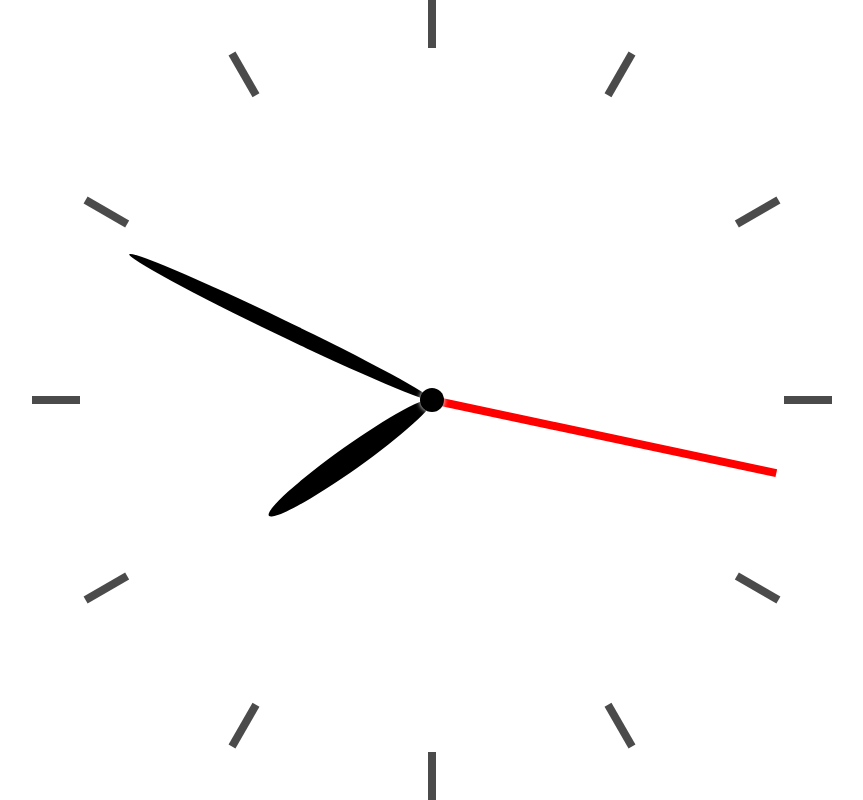
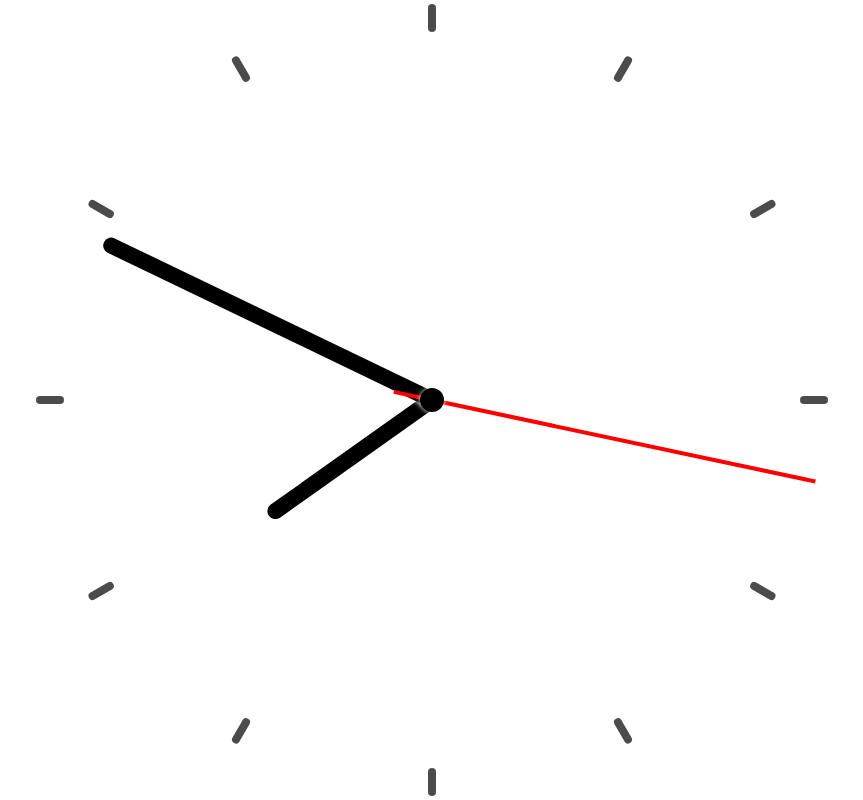
Before and after one commit to varun-seth/clock, a plain HTML site: page index.html in a window 1280 px wide. Shown: the whole page, without its empty margins (208-1071 px from the left). Drawn offline with Linux system fonts and the light colour scheme.

Commit message:
new style and toggle option

```diff
--- a/index.html
+++ b/index.html
@@ -3,12 +3,13 @@
   <head>
     <link rel="manifest" href="manifest.webmanifest" />
     <link rel="stylesheet" href="style.css" />
+    <link rel="stylesheet" href="style-flat.css" />
     <title>Clock</title>
     <link rel="icon" href="assets/icon.png" type="image/png" />
     <link rel="apple-touch-icon" href="assets/icon-flat.png" />
   </head>
   <meta name="color-scheme" content="light dark" />
-  <body>
+  <body id="theme-container">
     <div id="clockContainer">
       <div id="center"></div>
       <div id="hour"></div>
--- a/script.js
+++ b/script.js
@@ -44,3 +44,18 @@ function updateTime() {
 }
 
 updateTime();
+let styleIndex = 0;
+
+themes = [
+    'flat', // new flat design with rounded corners
+    'oval', // original design
+];
+
+function nextStyle() {
+    document.getElementById('theme-container').className = `style-` + themes[styleIndex];
+    styleIndex = (styleIndex + 1) % themes.length;
+}
+nextStyle();
+
+document.addEventListener('click', nextStyle);
+document.addEventListener('touchstart', nextStyle);
--- /dev/null
+++ b/style-flat.css
@@ -0,0 +1,37 @@
+.style-flat {
+    .legends {
+        border-radius: 10px;
+        margin-top: 50%;
+    }
+
+    .legendsContainer {
+        height: 3.5%;
+    }
+
+    #hour {
+        width: 2%;
+        border-radius: 10px;
+    }
+
+    #minute {
+        height: 45.5%;
+        border-radius: 10px;
+    }
+
+    #second {
+        width: 0.5%;
+        height: 49%;
+    }
+
+    #second::after {
+        content: '';
+        display: block;
+        width: 100%;
+        height: 10%;
+        background: var(--second-color);
+        position: absolute;
+        left: 0;
+        top: 100%;
+    }
+
+}
--- a/style.css
+++ b/style.css
@@ -3,8 +3,10 @@
 }
 
 :root {
-    --text-color: black;
-    --background-color: white;
+    /* By default prefers dark theme. */
+    --text-color: white;
+    --background-color: black;
+    --second-color: red;
 }
 
 @media (prefers-color-scheme: light) {
@@ -98,8 +100,7 @@ body {
 
 #second {
     z-index: 3;
-    /* transform: translate(-50%, 5%); */
-    background-color: red;
+    background-color: var(--second-color);
     width: 1%;
     height: 44%;
 }
```
Also changed, not shown: readme.md.
